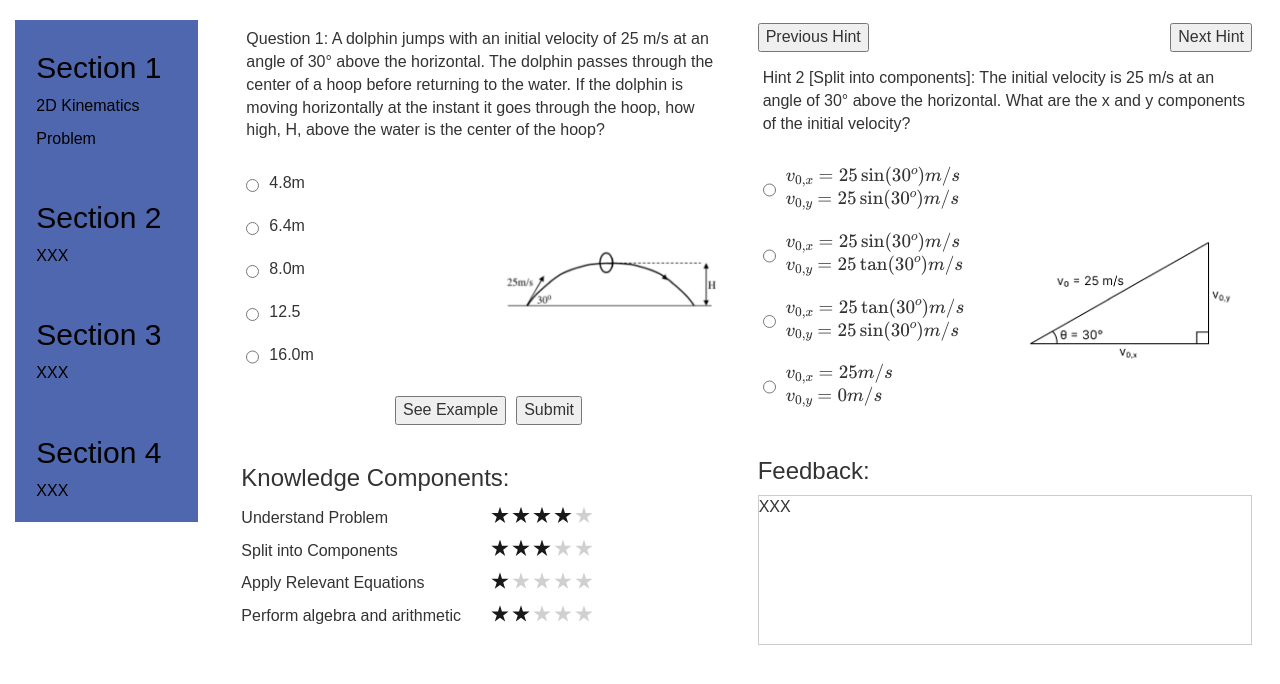
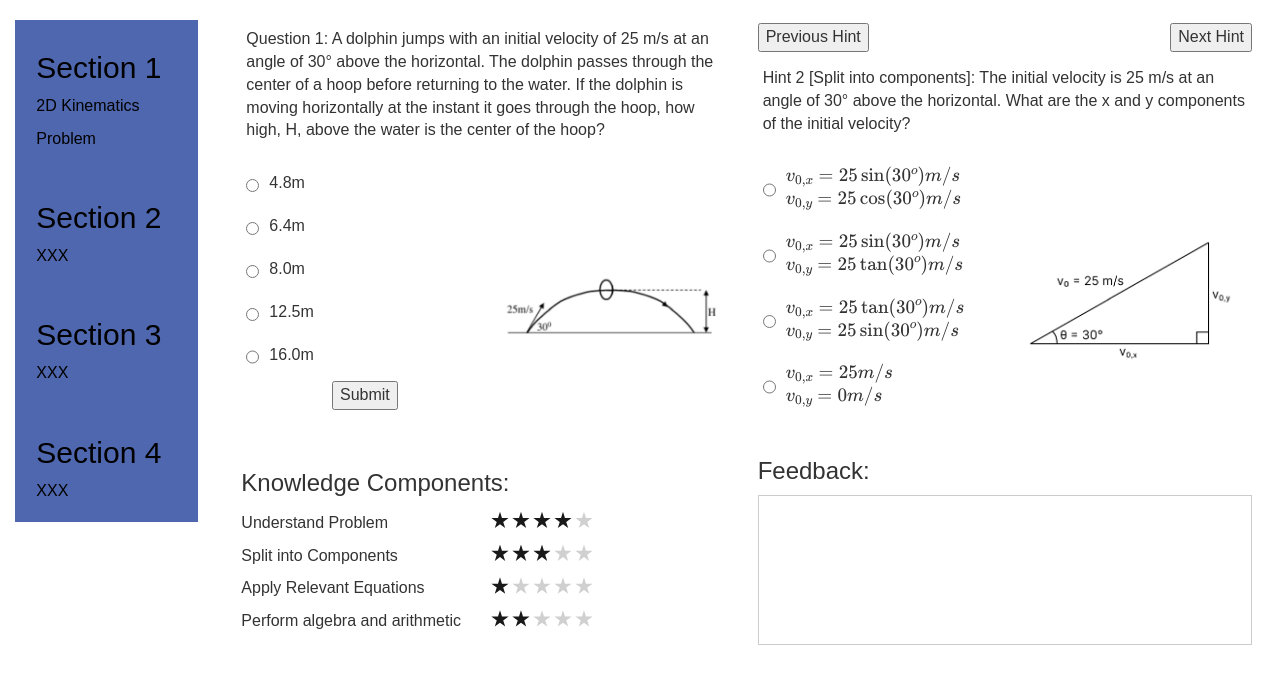
Before and after one commit to akumgill/physics_tutor, a Django app: page /storyboard/section1 in a window 1280 px wide. Shown: the part 52-736 px from the top of the page. Run offline with Django 3.2, Linux system fonts and the light colour scheme; a user stored in the database is signed in; tables that the repository leaves empty hold one stand-in row (values such as "Sample post"); some libraries are stand-ins or nearby versions.

Commit message:
answer submit and hint selection

```diff
--- a/storyboard/templates/storyboard/questionpage.html
+++ b/storyboard/templates/storyboard/questionpage.html
@@ -1,13 +1,11 @@
-{% extends "storyboard/base.html" %}
-
-{% load static %}
-{% static "" as baseUrl %}
-
-{% block user-info %}
-    <div style = "color:white; font-size: 18px; padding-top: 5pt; padding-right: 5pt;">{{user.username}}</div>
-{% endblock %}
-
-{% block content %}
+{% extends "storyboard/base.html" %} {% load static %} {% static "" as baseUrl
+%} {% block user-info %}
+<div
+  style="color: white; font-size: 18px; padding-top: 5pt; padding-right: 5pt"
+>
+  {{user.username}}
+</div>
+{% endblock %} {% block content %}
 
 <div class="entire-panel">
   <!-- Left Panel -->
@@ -21,22 +19,22 @@
 
     <div class="option-figure">
       <!-- Options Section (Multiple Choice) -->
-                <form class="options">
+      <form class="options" method="post" id="questionForm">
         {% csrf_token %}
+        <input type="hidden" name="unique_identifier" value="submit_answer" />
         {% for choice in choices_question %}
         <label class="option">
-                        <input type="radio" name="answer" value="{{ choice }}">
+          <input type="radio" name="answer" value="{{ choice }}" />
           <div class="option-value">{{ choice }}</div>
         </label>
         {% endfor %}
+        <div class="submit-section">
+          <button type="submit">Submit</button>
+        </div>
       </form>
-                <div class="figure"><img src="/static/storyboard/images/{{ question_img_url }}"/></div>
+      <div class="figure">
+        <img src="/static/storyboard/images/{{ question_img_url }}" />
       </div>
-
-            <!-- Submit Section -->
-            <div class="submit-section">
-                <button>See Example</button>
-                <button type="submit" form="options">Submit</button>
     </div>
 
     <!-- Knowledge Components Section -->
@@ -53,7 +51,6 @@
         </div>
       </div>
       {% endfor %}
-
     </div>
   </div>
 
@@ -75,17 +72,17 @@
       <div class="option-figure">
         <!-- Options Section (Multiple Choice) -->
         <form class="options">
-                        {% csrf_token %}
-                        {% for choice in choices_hint %}
+          {% csrf_token %} {% for choice in choices_hint %}
           <label class="option">
-                            <input type="radio" name="answer" value="{{ choice|safe }}">
+            <input type="radio" name="answer" value="{{ choice|safe }}" />
             <div class="option-value">{{ choice|safe }}</div>
           </label>
           {% endfor %}
         </form>
-                    <div class="figure"><img src="/static/storyboard/images/{{ hint_img_url }}"/></div>
+        <div class="figure">
+          <img src="/static/storyboard/images/{{ hint_img_url }}" />
         </div>
-
+      </div>
     </div>
 
     <!-- Feedback Section -->
@@ -94,8 +91,82 @@
       <!-- Add Feedback Content Here -->
       {{ feedback }}
     </div>
-
   </div>
 </div>
 
+<script>
+  document.getElementById("questionForm").onsubmit = function (event) {
+    event.preventDefault(); // Prevent the form from submitting normally
+
+    const form = event.target;
+    const formData = new FormData(form);
+
+    fetch(form.action, {
+      method: "POST",
+      body: formData,
+      headers: {
+        "X-CSRFToken": formData.get("csrfmiddlewaretoken"),
+      },
+    })
+      .then((response) => response.json())
+      .then((data) => {
+        const optionLabels = form.querySelectorAll(".option-value");
+
+        // Reset all option text colors to black
+        optionLabels.forEach((label) => {
+          label.style.color = "black";
+        });
+
+        // Highlight the selected option based on correctness
+        optionLabels.forEach((label) => {
+          if (label.textContent.trim() === formData.get("answer")) {
+            label.style.color = data.correct ? "green" : "red";
+          }
+        });
+
+        // Update feedback section
+        document.querySelector(".feedback-section").textContent = data.feedback;
+      })
+      .catch((error) => console.error("Error:", error));
+  };
+
+  // Add event listeners to hint options
+  document
+    .querySelectorAll('.hint-section .option input[type="radio"]')
+    .forEach((input) => {
+      input.addEventListener("change", function () {
+        const selectedValue = this.value;
+        const correctHint =
+          "\\(v_{0,x} = 25 \\sin(30^o) m/s\\) <br> \\(v_{0,y} = 25 \\cos(30^o) m/s\\)"; // Example correct hint
+
+        console.log("selectedValue", selectedValue);
+        console.log("correctHint", correctHint);
+
+        const hintLabels = document.querySelectorAll(
+          ".hint-section .option-value"
+        );
+
+        // Reset all hint text colors to black
+        hintLabels.forEach((label) => {
+          label.style.color = "black";
+        });
+
+        // Highlight the selected hint based on correctness
+        hintLabels.forEach((label) => {
+          if (label.innerHTML.trim() === selectedValue) {
+            label.style.color = selectedValue === correctHint ? "green" : "red";
+          }
+        });
+
+        // Update feedback section for hints
+        const feedbackMessage =
+          selectedValue === correctHint
+            ? "Correct hint selected!"
+            : "Incorrect hint, try again.";
+        document.querySelector(".feedback-section").textContent =
+          feedbackMessage;
+      });
+    });
+</script>
+
 {% endblock %}
--- a/storyboard/views.py
+++ b/storyboard/views.py
@@ -26,6 +26,7 @@
 from django.core.files import File
 import re, math
 from collections import Counter
+import logging
 
 
 section_names = ['Section 1 (2D Kinematics Problem)', 'Section 2 ()', 'Section 3 ()', 'Section 4 ()']
@@ -85,61 +86,23 @@
 
 @login_required
 def section1_questionpage(request):
-
     user = request.user
     section = get_object_or_404(Section, s_id=1)
     context = {}
 
+    correct_answer = "8.0m"  # Example correct answer
 
-    # progress_list = Progress.objects.filter(student = user).filter(section = section).order_by("-trial")
-    # progress = progress_list[0]
-    # trial = progress.trial
-
-    # question = Question.objects.filter(section = section).order_by("id")[int(id)]
-    # print(question.id)
-    # response = Response.objects.filter(student= user).filter(trial = trial).filter(section = section).filter(question = question)[0]
-
-    # optionlist = []
-    # optionlist.append(question.option1)
-    # optionlist.append(question.option2)
-    # optionlist.append(question.option3)
-    # optionlist.append(question.option4)
-
-    # print("mewmewresponse")
-    # print(response.response)
-
-    # if response.response!=0:
-    #     form = QuestionForm(instance = response, optionlist = optionlist)
-    #     attempted = True
-    #     context["feedbackmessage"] = response.feedbackmessage
-    # else:
-    #     form = QuestionForm(optionlist = optionlist)
-    #     attempted = False
-
+    if request.method == "POST":
+        unique_identifier = request.POST.get('unique_identifier')
+        if unique_identifier == "submit_answer":
+            selected_answer = request.POST.get('answer')
+            feedback = "Correct! Well done." if selected_answer == correct_answer else "Incorrect. Try again."
+            print(f"Selected answer: {selected_answer}, Feedback: {feedback}")  # logging
+            return JsonResponse({'correct': selected_answer == correct_answer, 'feedback': feedback})
 
     context['user'] = user
-    # context['question'] = question
-    # context['form'] = form
-    # context['pageid'] = id
-    # context['section'] = section
-    # context['attempted'] = attempted
-    # context["feedbackmessage"] = response.feedbackmessage
-
-    # image_v= question.img
-    # imagelist =[]
-
-    # if ";" in image_v:
-    #     images = image_v.split(";")
-    #     for image in images:
-    #         imagelist.append(image.strip())
-    #     context["imagelist"] = imagelist
-
-    # elif image_v!="None":
-    #     imagelist.append(image_v.strip())
-    #     context["imagelist"] = imagelist
-
     context["question"] = "Question 1: A dolphin jumps with an initial velocity of 25 m/s at an angle of 30° above the horizontal. The dolphin passes through the center of a hoop before returning to the water. If the dolphin is moving horizontally at the instant it goes through the hoop, how high, H, above the water is the center of the hoop?"
-    context["choices_question"] = ["4.8m", "6.4m", "8.0m", "12.5", "16.0m"]
+    context["choices_question"] = ["4.8m", "6.4m", "8.0m", "12.5m", "16.0m"]
     context["question_img_url"] = "Q1/Q1_fig.png"
     context["knowledge_components"] = [
         {"knowledge": "Understand Problem", "stars": ["star", "star", "star", "star", "starless"]},
@@ -149,13 +112,12 @@
     ]
     context["hint"] = "Hint 2 [Split into components]: The initial velocity is 25 m/s at an angle of 30° above the horizontal. What are the x and y components of the initial velocity?"
     context["choices_hint"] = [
-        "\(v_{0,x} = 25 \sin(30^o) m/s\) <br> \(v_{0,y} = 25 \sin(30^o) m/s\)",
-        "\(v_{0,x} = 25 \sin(30^o) m/s\) <br> \(v_{0,y} = 25 \\tan(30^o) m/s\)",
-        "\(v_{0,x} = 25 \\tan(30^o) m/s\) <br> \(v_{0,y} = 25 \sin(30^o) m/s\)",
-        "\(v_{0,x} = 25 m/s\) <br> \(v_{0,y} = 0 m/s\)"
+        "\\(v_{0,x} = 25 \\sin(30^o) m/s\\) <br> \\(v_{0,y} = 25 \\cos(30^o) m/s\\)",
+        "\\(v_{0,x} = 25 \\sin(30^o) m/s\\) <br> \\(v_{0,y} = 25 \\tan(30^o) m/s\\)",
+        "\\(v_{0,x} = 25 \\tan(30^o) m/s\\) <br> \\(v_{0,y} = 25 \\sin(30^o) m/s\\)",
+        "\\(v_{0,x} = 25 m/s\\) <br> \\(v_{0,y} = 0 m/s\\)"
     ]
     context["hint_img_url"] = "Q1/Q1_fig_hint2.png"
-    context["feedback"] = "XXX"
 
     return render(request, 'storyboard/questionpage.html', context)
 
```
Lines whose indentation alone changed are shown as unchanged.
